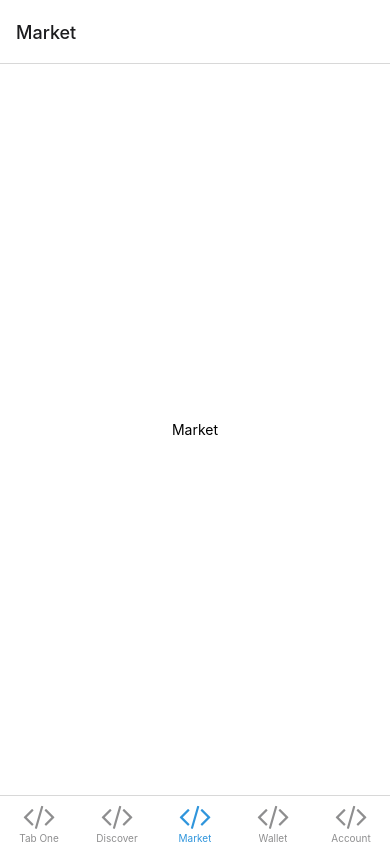
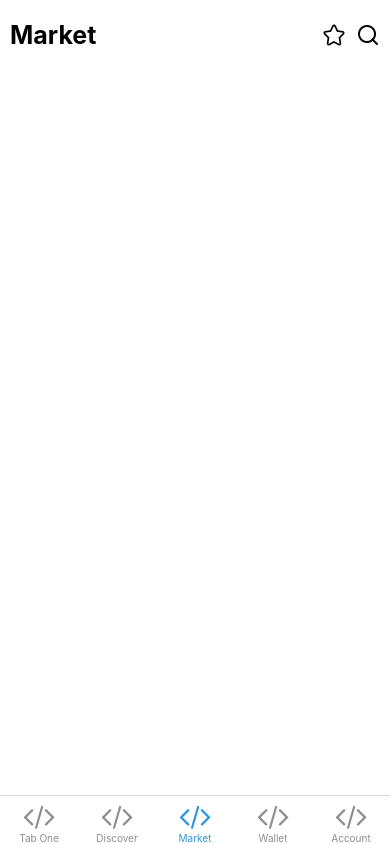
Before and after one commit to mustafamilyas/Market-Tracker-Mobile, a React Native app: screen /Market in a window 390 px wide. Built offline with nearby package versions, Linux system fonts and the light colour scheme; what expo-linking would draw is missing.

Commit message:
feat: add HeaderScreen component

```diff
--- a/App.tsx
+++ b/App.tsx
@@ -1,4 +1,5 @@
-import { StatusBar } from 'expo-status-bar';
+import { StatusBar as ExpoStatusBar } from 'expo-status-bar';
+import { StyleSheet, StatusBar } from 'react-native';
 import { SafeAreaProvider } from 'react-native-safe-area-context';
 
 import useCachedResources from './hooks/useCachedResources';
@@ -13,10 +14,17 @@ export default function App() {
     return null;
   } else {
     return (
-      <SafeAreaProvider>
+      <SafeAreaProvider style={styles.safeArea}>
         <Navigation colorScheme={colorScheme} />
-        <StatusBar />
+        <ExpoStatusBar />
       </SafeAreaProvider>
     );
   }
 }
+
+const styles = StyleSheet.create({
+  safeArea: {
+    flex: 1,
+    marginTop: StatusBar.currentHeight,
+  },
+});
--- /dev/null
+++ b/components/HeaderScreen.tsx
@@ -0,0 +1,39 @@
+import React, {FC} from 'react'
+import { View, Text, StyleSheet } from 'react-native'
+
+interface HeaderScreenProps {
+  title: string,
+  headerAction?: React.ReactNode
+}
+
+export const HeaderScreen : FC<HeaderScreenProps> = ({title, headerAction}) => {
+  return (
+    <View style={styles.container}>
+      <Text style={styles.title}>Market</Text>
+      {
+        headerAction ? (
+          <View style={styles.action}>
+            {headerAction}
+          </View>
+        ) : null
+      }
+    </View>
+  )
+}
+
+const styles = StyleSheet.create({
+  container: {
+    paddingVertical: 20,
+    paddingHorizontal: 10,
+    flexDirection: 'row',
+    justifyContent: 'space-between',
+    alignItems: 'center'
+  },
+  action: {
+    flexDirection: 'row',
+  },
+  title: {
+    fontSize: 25,
+    fontWeight: 'bold'
+  }
+});
--- a/navigation/index.tsx
+++ b/navigation/index.tsx
@@ -16,11 +16,11 @@ import ModalScreen from '../screens/ModalScreen';
 import NotFoundScreen from '../screens/NotFoundScreen';
 import TabHomeScreen from '../screens/TabHomeScreen';
 import TabDiscoverScreen from '../screens/TabDiscoverScreen';
-import { RootStackParamList, RootTabParamList, RootTabScreenProps } from '../types';
-import LinkingConfiguration from './LinkingConfiguration';
 import TabMarketScreen from '../screens/TabMarketScreen';
 import TabWalletScreen from '../screens/TabWalletScreen';
 import TabAccountScreen from '../screens/TabAccountScreen';
+import { RootStackParamList, RootTabParamList, RootTabScreenProps } from '../types';
+import LinkingConfiguration from './LinkingConfiguration';
 
 export default function Navigation({ colorScheme }: { colorScheme: ColorSchemeName }) {
   return (
@@ -99,6 +99,7 @@ function BottomTabNavigator() {
         name="Market"
         component={TabMarketScreen}
         options={{
+          headerShown: false,
           title: 'Market',
           tabBarIcon: ({ color }) => <TabBarIcon name="code" color={color} />,
         }}
--- a/screens/TabMarketScreen.tsx
+++ b/screens/TabMarketScreen.tsx
@@ -1,14 +1,21 @@
+import { AntDesign, Feather } from '@expo/vector-icons';
 import { Image, StyleSheet } from 'react-native';
+import { HeaderScreen } from '../components/HeaderScreen';
 
-import EditScreenInfo from '../components/EditScreenInfo';
 import { Text, View } from '../components/Themed';
 
 export default function TabDiscoverScreen() {
   return (
     <View style={styles.container}>
-      <View style={styles.header}>
-        <Text>Market</Text>
-      </View>
+      <HeaderScreen
+        title="Market"
+        headerAction={
+          <>
+            <AntDesign name="staro" size={24} color="black" style={styles.headerActionItem} />
+            <Feather name="search" size={24} color="black" />
+          </>
+        }
+      />
     </View>
   );
 }
@@ -16,10 +23,10 @@ export default function TabDiscoverScreen() {
 const styles = StyleSheet.create({
   container: {
     flex: 1,
-    alignItems: 'center',
-    justifyContent: 'center',
+    // backgroundColor: 'yellow',
   },
-  header: {
+  headerActionItem: {
+    marginRight: 10,
+  },
 
-  }
 });
```
